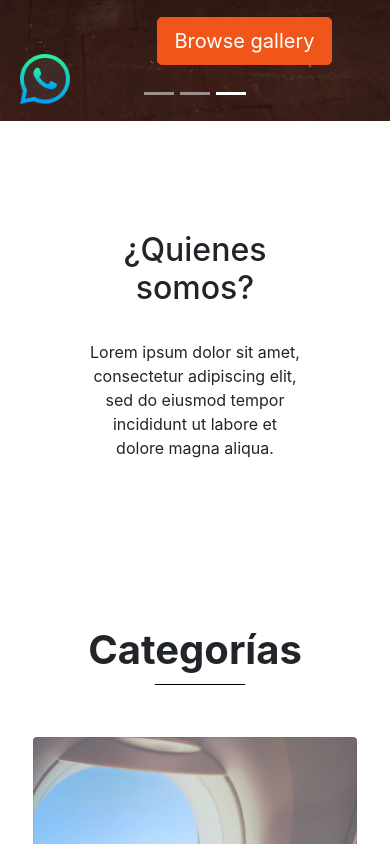
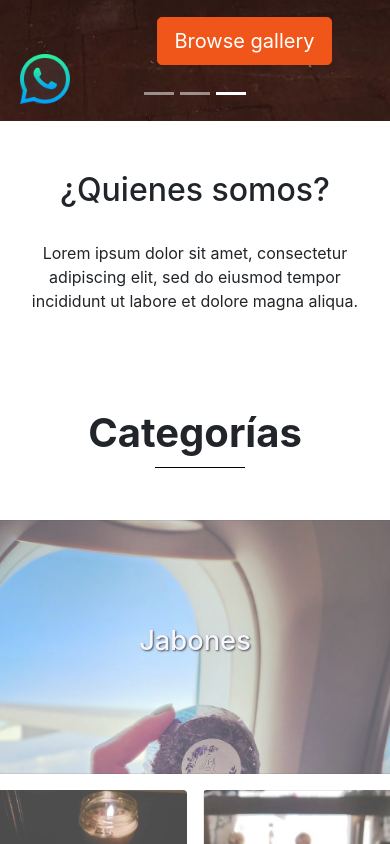
Before and after one commit to NewIncome/mi-eco-tiendita_react, a React (Create React App) app: page /#/ in a window 390 px wide. Shown: the part 720-1564 px from the top of the page. Built offline with nearby package versions, Linux system fonts and the light colour scheme.

Commit message:
fix: Link-action scrolling, titles, paddings, and whatsapp positions

```diff
--- a/src/components/Product.js
+++ b/src/components/Product.js
@@ -8,9 +8,14 @@ import {
   PinterestShareButton
 } from "react-share";
 import { Link } from 'react-router-dom';
+import { useEffect } from "react";
 
 const Product = props => {
   const [prod, alsoProds] = useLoaderData();
+
+  useEffect(() => {
+    window.scrollTo(0, 0);
+  }, [prod]);
 
   return (
       <>
--- a/src/pages/Products.js
+++ b/src/pages/Products.js
@@ -1,8 +1,13 @@
 import { Link } from 'react-router-dom';
 import { caps_first_letter } from '../utils';
+import { useEffect } from 'react';
 
 const Products = props => {
   const [products, title] = [props.products, props.title];
+
+  useEffect(() => {
+    window.scrollTo(0, 0);
+  }, [products]);
 
   return (
     <>
--- a/src/styles.scss
+++ b/src/styles.scss
@@ -412,7 +412,30 @@
   .whats-img { width: 50px; }
 }
 
-@media screen and (max-width: 576px) {
+@media screen and (max-width: 390px) {
+  .cs {
+    .card-title {
+      font-size: 7vw !important;
+    }
+  }
+
+  #Section2, #Section4 {
+    padding: 50px 20px 80px;
+  }
+
+  #Section3 {
+    padding-left: 0 !important;
+    padding-right: 0 !important;
+  }
+
+  #Section5 {
+    .contacto { padding: 10px 0 30px !important; }
+  }
+
+  .also-prod-name {
+    display: flex;
+    flex-direction: column;
+  }
 }
 
 @media screen and (min-width: 768px) {
@@ -421,11 +444,16 @@
   }
 
   .also-prod { width: calc((100% - (20px*4)) / 4) !important; }
+
+  .also-prods-title { padding-top: 4rem !important; }
+
+  .whatsapp { margin: 50px; }
 }
 
 @media screen and (max-width: 768px) {
   .also-prod { width: calc((100% - 40px) / 2); }
 }
 
-@media screen and (min-width: 1020px) {
+@media screen and (min-width: 576px) {
+  .whatsapp { margin: 50px; }
 }
```
